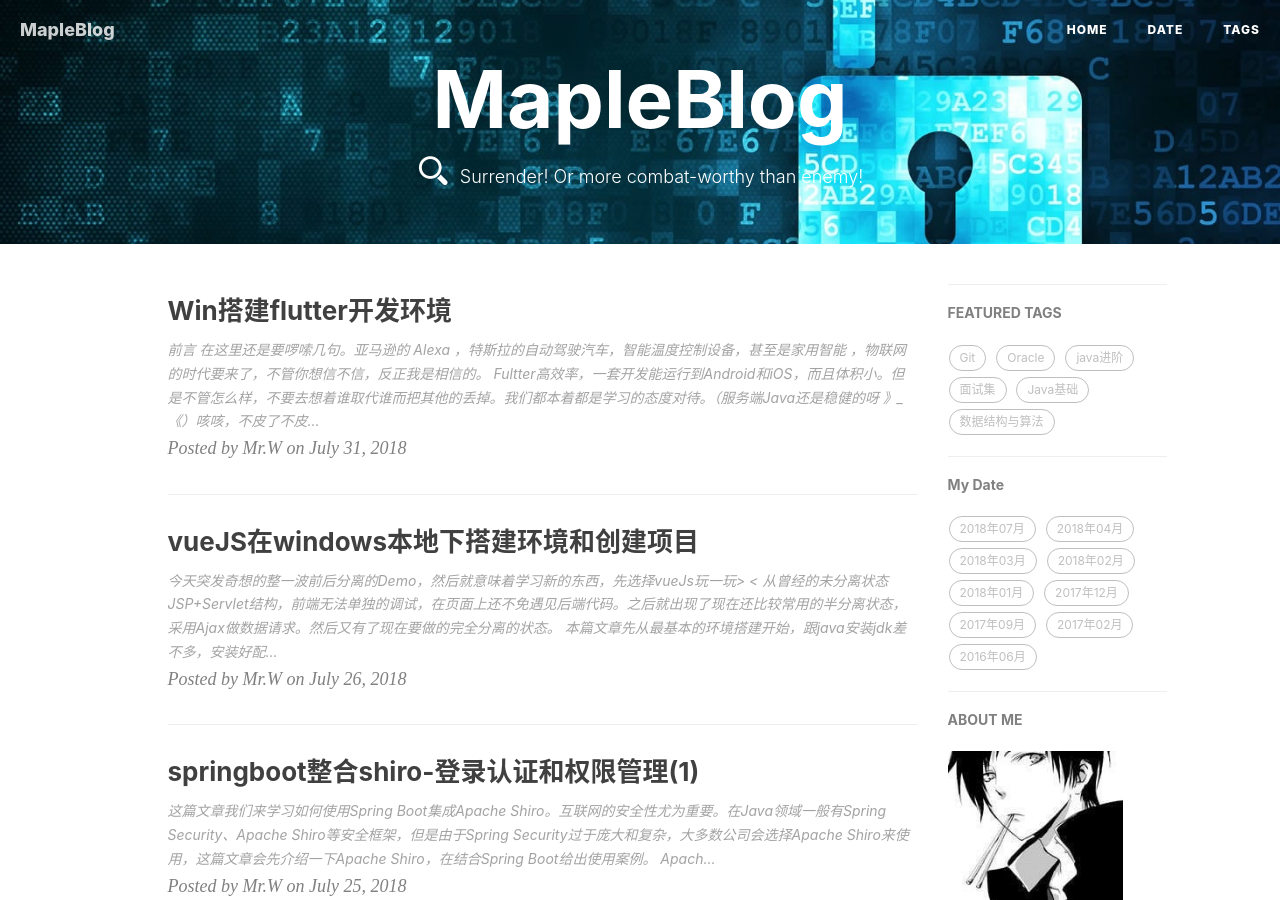
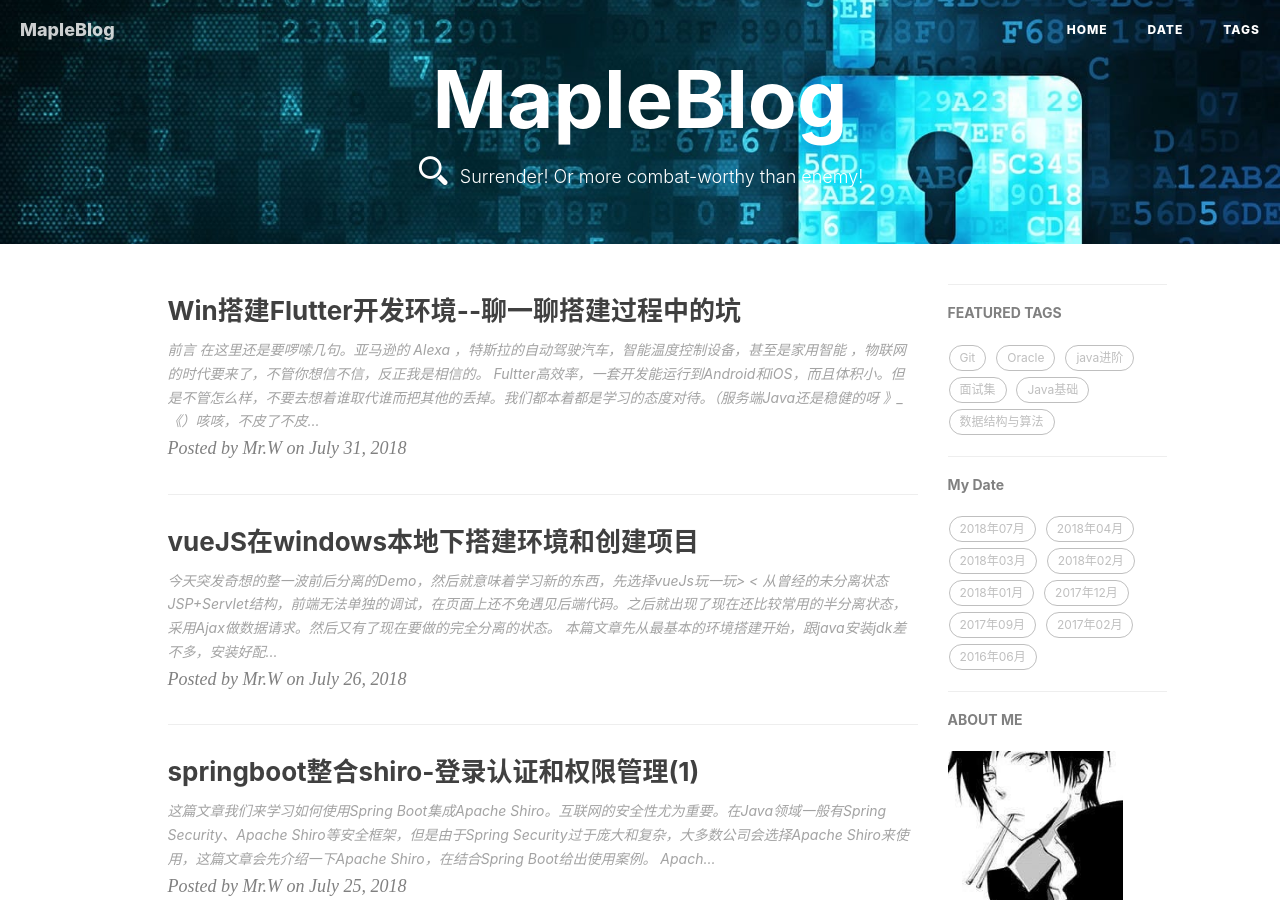
Before and after one commit to wjw0315/wjw0315.github.io, a Jekyll site: the page built from index.html, in a window 1280 px wide and 900 px high. Built offline with Jekyll 4.4.1, drawn with Linux system fonts in a browser that asks for light colours; the list of posts is cut into pages by our own code; comment, search, counter and statistics services are not loaded.

Commit message:
Update 2018-7-31-Fultter_one.md

```diff
--- a/_posts/2018/7/2018-7-31-Fultter_one.md
+++ b/_posts/2018/7/2018-7-31-Fultter_one.md
@@ -1,6 +1,6 @@
 ---
 layout:     post
-title:      Win搭建flutter开发环境
+title:      Win搭建Flutter开发环境--聊一聊搭建过程中的坑
 date:       2018-7-31
 author:     Mr.W
 header-img: img/post-bg-rwd.jpg
```
